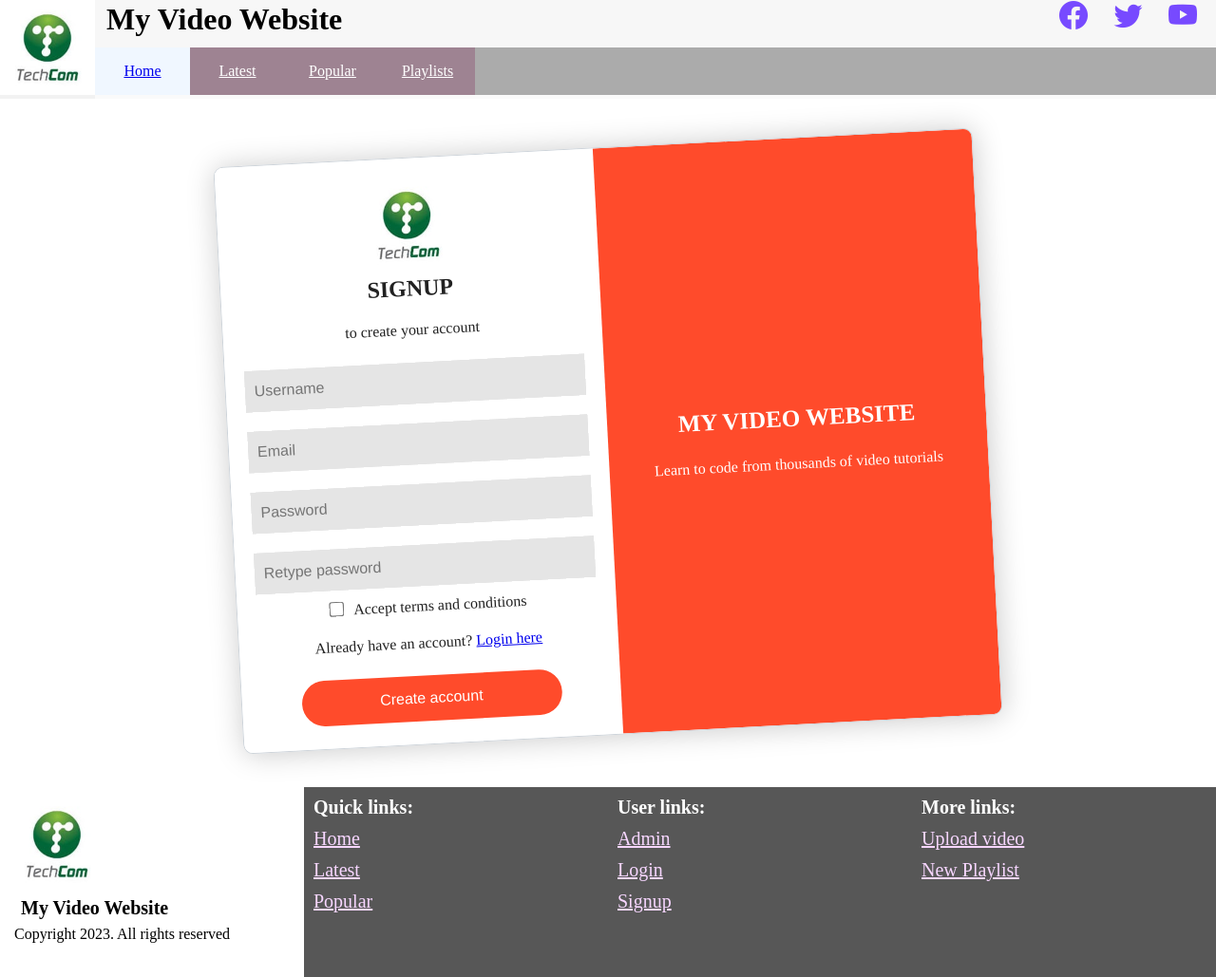
After one commit to MaxKuzya13/videosite, a PHP site: the page made by app/views/signup.view.php in a window 1280 px wide. The commit adds this page. Shown: the whole page at 95% size. Run offline with PHP 8.4, Linux system fonts and the light colour scheme; the template is opened without the code that fills it, so the values that code supplies are empty; some libraries are stand-ins or nearby versions; some web fonts are replaced.

Commit message:
First day

```diff
--- a/app/core/functions.php
+++ b/app/core/functions.php
@@ -77,7 +77,7 @@ function get_pagination_vars():array
 // saves or displays a saved message to the user
 function message(string $msg = null, bool $clear = false)
 {
-    $ses = new Core\Session();
+    $ses = new Model\Session();
 
     if(!empty($msg)) {
         $ses->set('message', $msg);
--- a/app/core/Pager.php
+++ b/app/models/Pager.php
@@ -4,7 +4,9 @@
  * pagination class for pagination
  */
 
-namespace Core;
+namespace Model;
+
+use const Core\ROOT;
 
 defined('ROOTPATH') OR exit('Access Denied!');
 
--- a/app/core/Request.php
+++ b/app/models/Request.php
@@ -5,7 +5,7 @@
  * Gets and sets data in the POST and GET global variables
  */
 
-namespace Core;
+namespace Model;
 
 defined('ROOTPATH') OR exit('Access Denied!');
 
--- a/app/core/Session.php
+++ b/app/models/Session.php
@@ -5,7 +5,7 @@
  * Save or read data to the current session
  */
 
-namespace Core;
+namespace Model;
 
 defined('ROOTPATH') OR exit('Access Denied!');
 
--- a/app/views/footer.view.php
+++ b/app/views/footer.view.php
@@ -26,13 +26,13 @@
         <h4  class="class_30" >
             User links:
         </h4>
-        <a href=""<?=ROOT?>/admin"  class="class_31" >
+        <a href="<?=ROOT?>/admin"  class="class_31" >
             Admin
         </a>
         <a href="<?=ROOT?>/login"  class="class_32" >
             Login
         </a>
-        <a href=""<?=ROOT?>/signup"  class="class_32" >
+        <a href="<?=ROOT?>/signup"  class="class_32" >
             Signup
         </a>
     </div>
--- /dev/null
+++ b/app/views/signup.view.php
@@ -0,0 +1,62 @@
+<?php $this->view('header'); ?>
+
+<section class="class_33" >
+    <form method="post" class="class_34" >
+        <div class="class_35" style="height: auto;" >
+            <div class="class_36" >
+                <img src="assets/images/vendor-5.jpg" class="class_3" >
+                <h1 class="class_37"  >
+                    Signup
+                </h1>
+                <div class="class_38"  >
+                    to create your account
+                </div>
+                <?php if(!empty($errors)):?>
+                    <div style="text-align: center; padding: 1em; background-color: #ffd1d1;color: #a00000">
+                        Please fix the errors
+                    </div>
+                <?php endif; ?>
+                <input value="<?=old_value('username')?>" placeholder="Username" type="text" name="username" class="class_39">
+                <?php if(!empty($errors['username'])):?>
+                    <div><small style="color: red"><?= $errors['username']?></small></div>
+                <?php endif; ?>
+                <input value="<?=old_value('email')?>" placeholder="Email" type="text" name="email" class="class_39" >
+                <?php if(!empty($errors['email'])):?>
+                    <div><small style="color: red"><?= $errors['email']?></small></div>
+                <?php endif;?>
+                <input value="<?=old_value('password')?>" placeholder="Password" type="password" name="password" class="class_39" >
+                <?php if(!empty($errors['password'])):?>
+                    <div><small style="color: red"><?= $errors['password']?></small></div>
+                <?php endif;?>
+                <input placeholder="Retype password" type="password" name="retype_password" class="class_39" >
+                <label  >
+                    <input value="1" <?=old_value('terms', 1)?> type="checkbox" name="terms"  class="class_40">
+                    &nbsp;Accept terms and conditions
+                </label>
+                <?php if(!empty($errors['password'])):?>
+                    <div><small style="color: red"><?= $errors['terms']?></small></div>
+                <?php endif;?>
+                <div class="class_38"  >
+                   Already have an account? <a href="<?=ROOT?>/login">Login here</a>
+                    <br >
+                </div>
+                <button class="class_41"  >
+                    Create account
+                </button>
+            </div>
+        </div>
+        <div class="class_42" >
+            <h1 class="class_43"  >
+                MY VIDEO wEbSITE
+                <br >
+            </h1>
+            <div class="class_44"  >
+                Learn to code from thousands of video tutorials
+                <br >
+            </div>
+        </div>
+    </form>
+</section>
+<br><br><br>
+
+<?php $this->view('footer'); ?>
```
Also changed, not shown: app/controllers/Login.php (added, +16 -0 lines), app/controllers/Signup.php (added, +21 -0 lines), app/views/login.view.php (added, +45 -0 lines).
